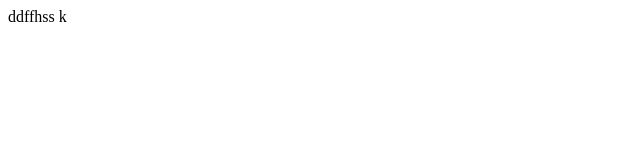
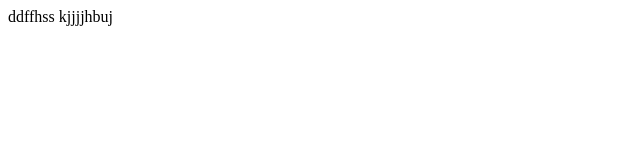
Before and after one commit to TawanTippkun200501/Jssssss, a plain HTML site: page index.html in a window 1280 px wide. Shown: the full height of the page, 0-640 px from the left. Drawn offline with Linux system fonts and the light colour scheme.

Commit message:
update index.html

```diff
--- a/index.html
+++ b/index.html
@@ -6,6 +6,6 @@
   </head>
   <body>
     ddffhss
-    k
+    kjjjjhbuj
   </body>
 </html>
```
